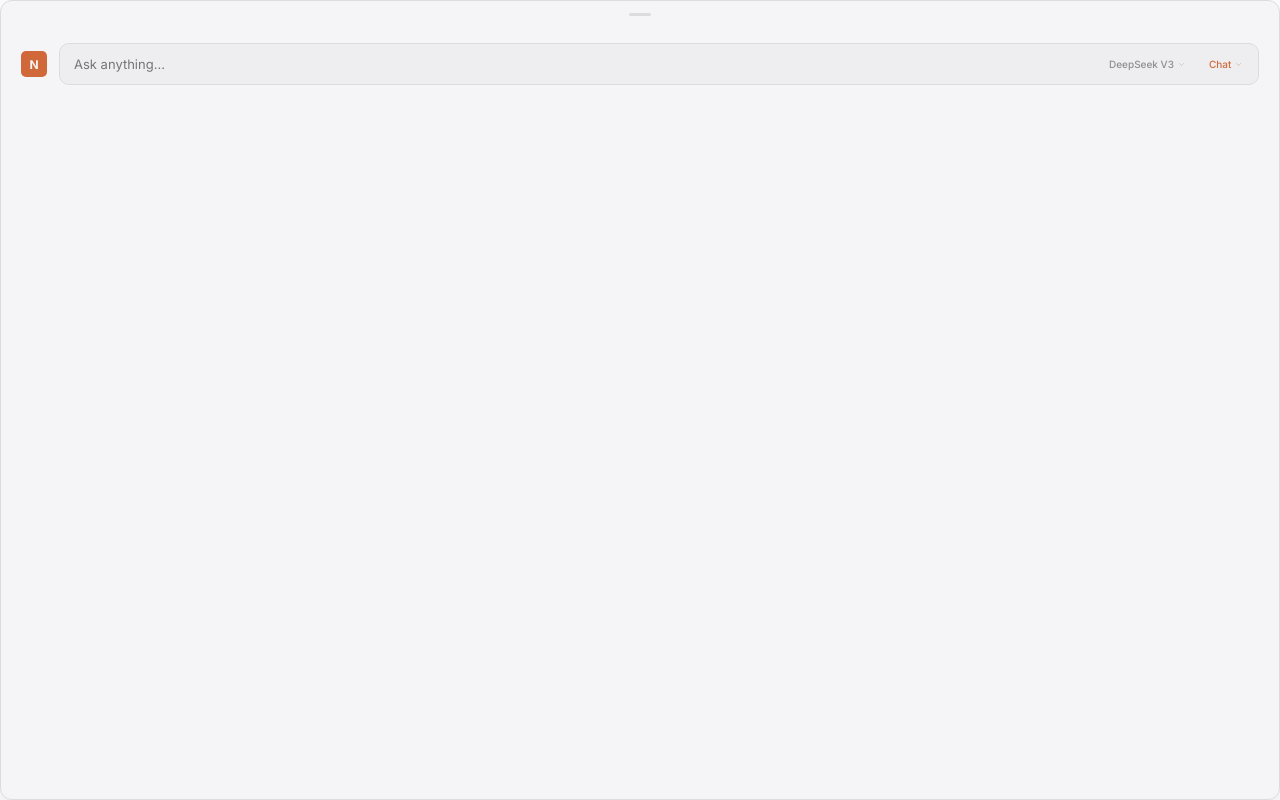
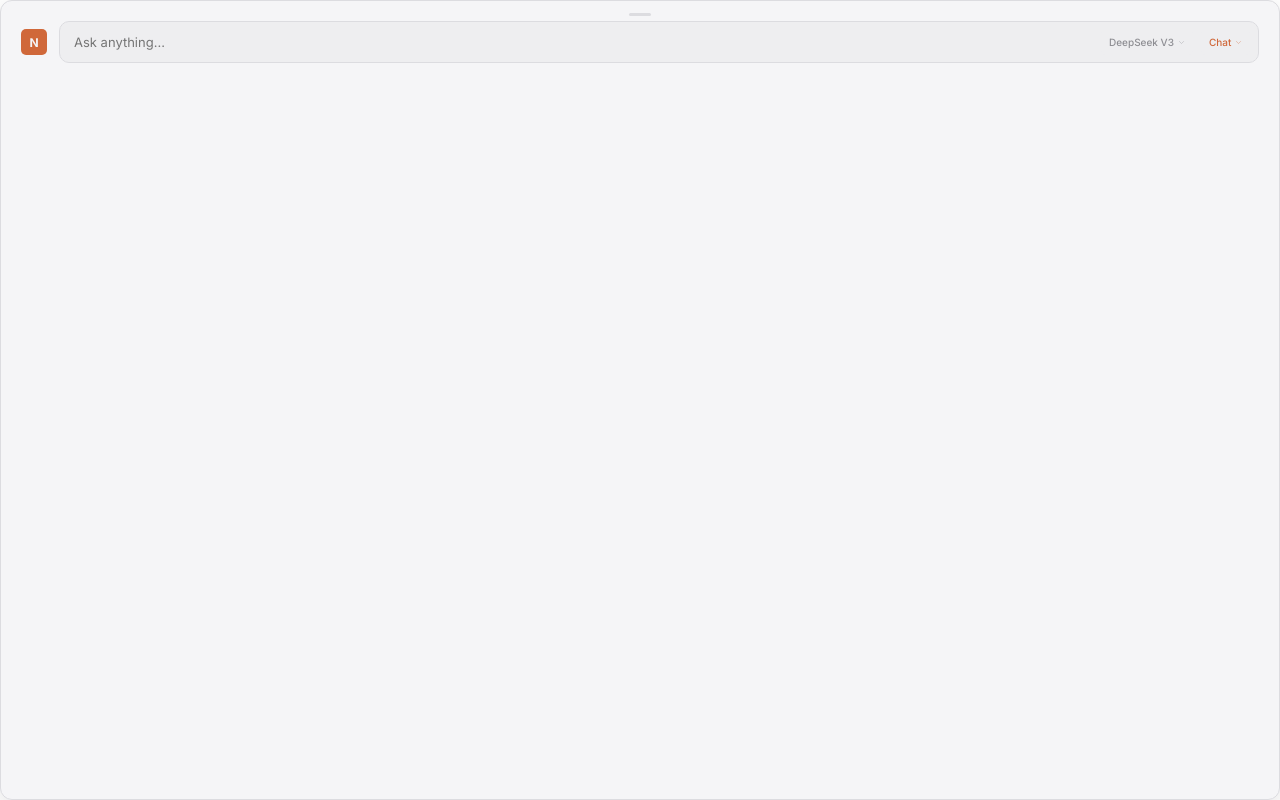
Before and after one commit to amakedoni/NovaSync, a React (Vite) app: page / in a window 1280 px wide. Built offline with nearby package versions, Linux system fonts and the light colour scheme.

Commit message:
style: reduce idle window height from 180 to 100, center content

```diff
--- a/src/renderer/components/GlassCanvasApp.tsx
+++ b/src/renderer/components/GlassCanvasApp.tsx
@@ -82,7 +82,7 @@ export default function GlassCanvasApp() {
     prevStateRef.current = state;
 
     if (state === 'empty') {
-      window.electronAPI?.resizeChat?.(520, 180);
+      window.electronAPI?.resizeChat?.(520, 100);
       return;
     }
 
--- a/src/renderer/components/IdleView.tsx
+++ b/src/renderer/components/IdleView.tsx
@@ -21,10 +21,11 @@ export default function IdleView({
   return (
     <div
       style={{
+        flex: 1,
         display: 'flex',
         alignItems: 'center',
         gap: 12,
-        padding: '22px 20px 0',
+        padding: '0 20px',
         position: 'relative',
         zIndex: 1,
       }}
```
